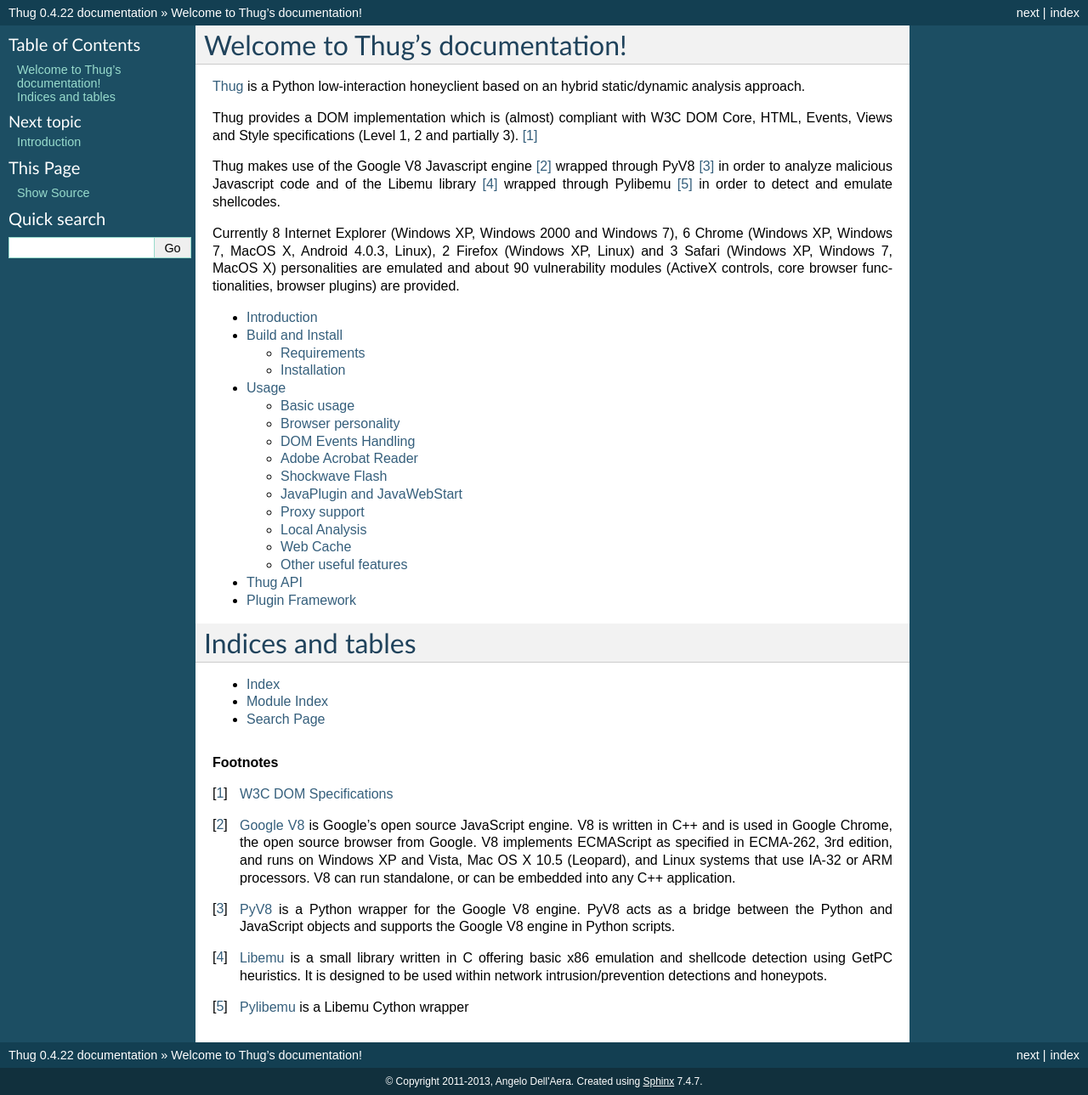
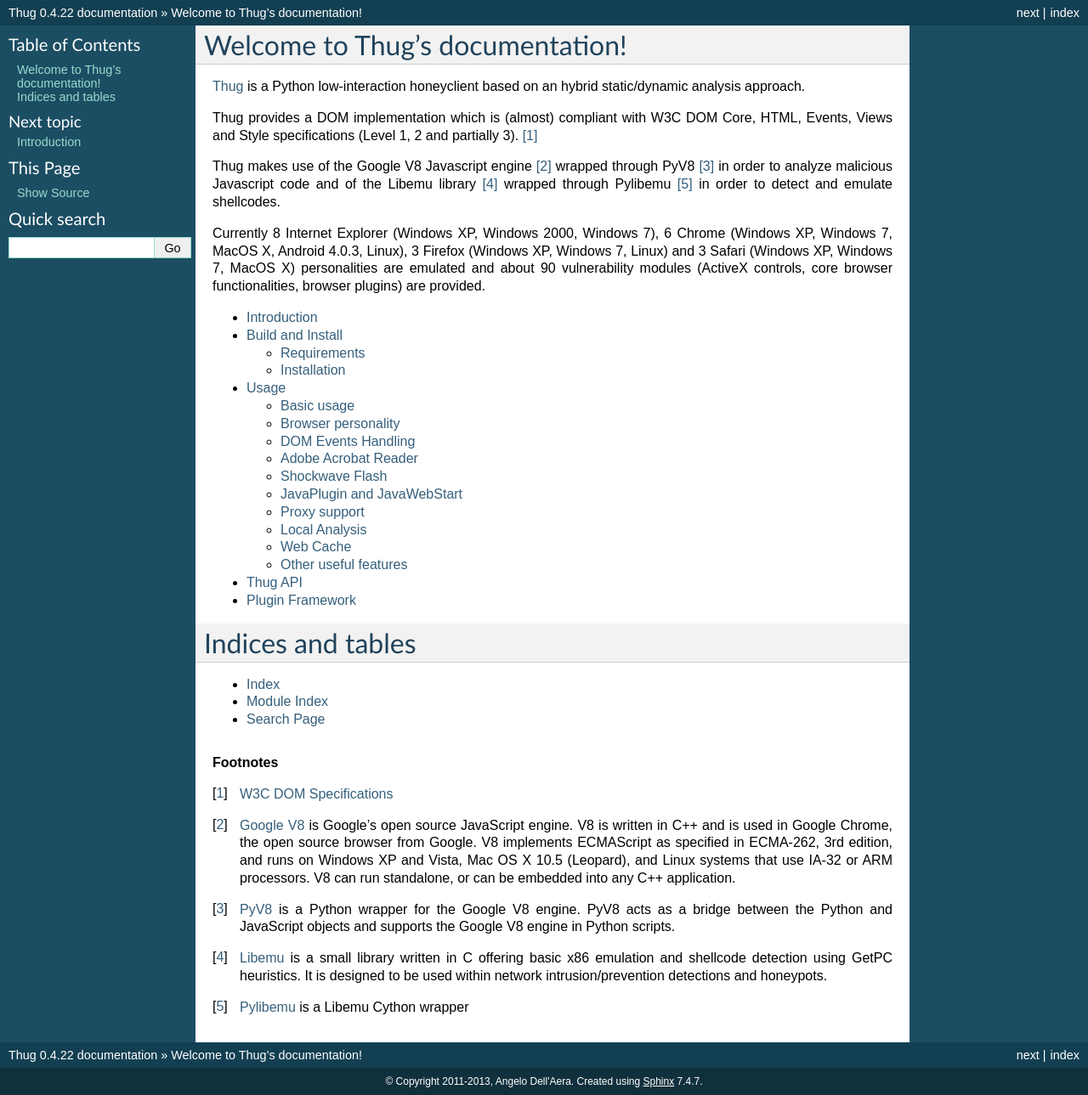
Before and after one commit to buffer/thug, a Sphinx documentation site: the page built from doc/source/index.rst, in a window 1280 px wide. Shown: the whole page at 85% size. Built offline with Sphinx 7.4.7, drawn with Linux system fonts in a browser that asks for light colours.

Commit message:
Documentation update

```diff
--- a/doc/source/index.rst
+++ b/doc/source/index.rst
@@ -16,10 +16,10 @@
 analyze malicious Javascript code and of the Libemu library [#f4]_ wrapped through Pylibemu [#f5]_
 in order to detect and emulate shellcodes.
 
-Currently 8 Internet Explorer (Windows XP, Windows 2000 and Windows 7), 6 Chrome (Windows XP,
-Windows 7, MacOS X, Android 4.0.3, Linux), 2 Firefox (Windows XP, Linux) and 3 Safari (Windows XP,
-Windows 7, MacOS X) personalities are emulated and about 90 vulnerability modules (ActiveX controls,
-core browser functionalities, browser plugins) are provided.
+Currently 8 Internet Explorer (Windows XP, Windows 2000, Windows 7), 6 Chrome (Windows XP,
+Windows 7, MacOS X, Android 4.0.3, Linux), 3 Firefox (Windows XP, Windows 7, Linux) and 3 Safari
+(Windows XP, Windows 7, MacOS X) personalities are emulated and about 90 vulnerability modules
+(ActiveX controls, core browser functionalities, browser plugins) are provided.
 
 .. toctree::
    :maxdepth: 2
--- a/doc/source/usage.rst
+++ b/doc/source/usage.rst
@@ -71,6 +71,7 @@
             win7ie80                Internet Explorer 8.0   (Windows 7)
             win7ie90                Internet Explorer 9.0   (Windows 7)
             win7chrome20            Chrome 20.0.1132.47     (Windows 7)
+            win7firefox3            Firefox 3.6.13          (Windows 7)
             win7safari5             Safari 5.1.7            (Windows 7)
             osx10safari5            Safari 5.1.1            (MacOS X 10.7.2)
             osx10chrome19           Chrome 19.0.1084.54     (MacOS X 10.7.4)
```
Also changed, not shown: README.md (+1 -0 lines).
